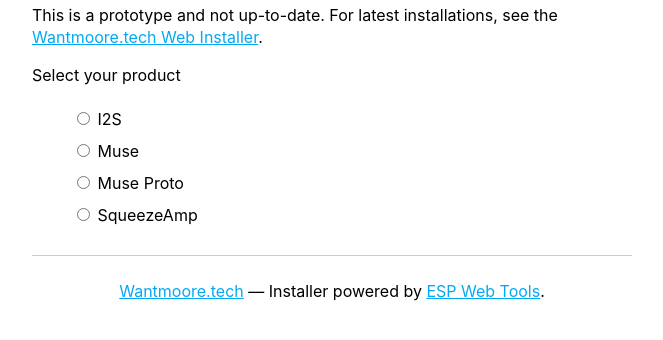
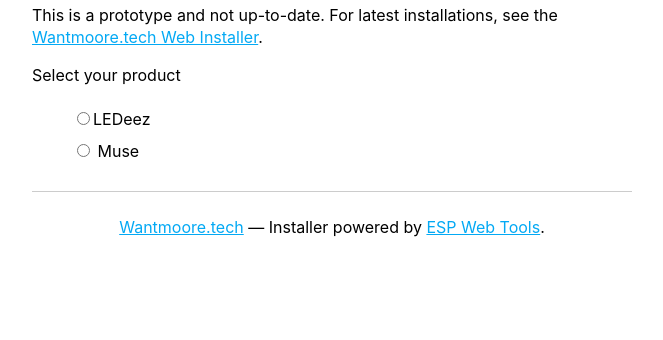
Before and after one commit to wantmoore/wantmooretech, a plain HTML site: page index.html in a window 1280 px wide. Shown: the part 96-436 px from the top of the page, without its empty margins (308-971 px from the left). Drawn offline with Linux system fonts and the light colour scheme.

Commit message:
Update index.html

```diff
--- a/index.html
+++ b/index.html
@@ -84,16 +84,10 @@
       <p>Select your product</p>
       <ul class="radios">
         <li>
-          <label><input type="radio" name="type" value="i2s" /> I2S</label>
+          <label><input type="radio" name="type" value="ledeez" />LEDeez</label>
         </li>
         <li>
           <label><input type="radio" name="type" value="muse" /> Muse</label>
-        </li>
-        <li>
-          <label><input type="radio" name="type" value="muse_proto" /> Muse Proto</label>
-        </li>
-        <li>
-          <label><input type="radio" name="type" value="squeezeamp" /> SqueezeAmp</label>
         </li>
       </ul>
       <p class="button-row" align="center">
```
